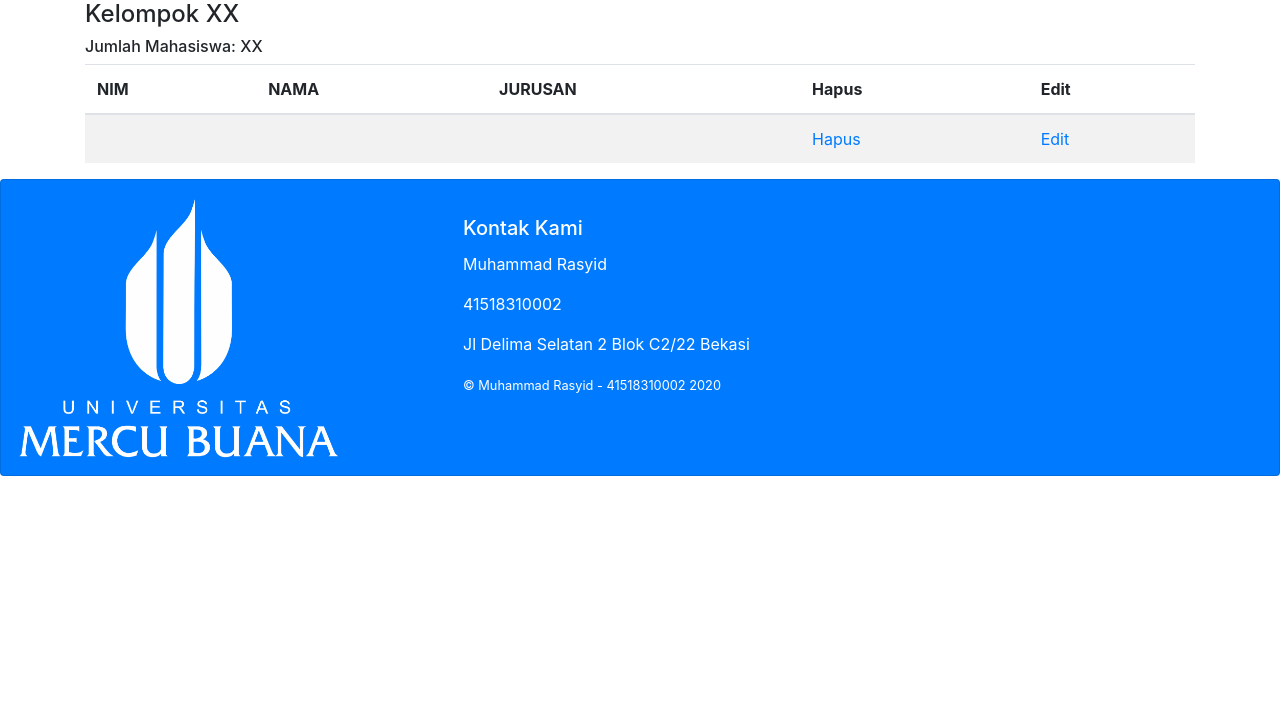
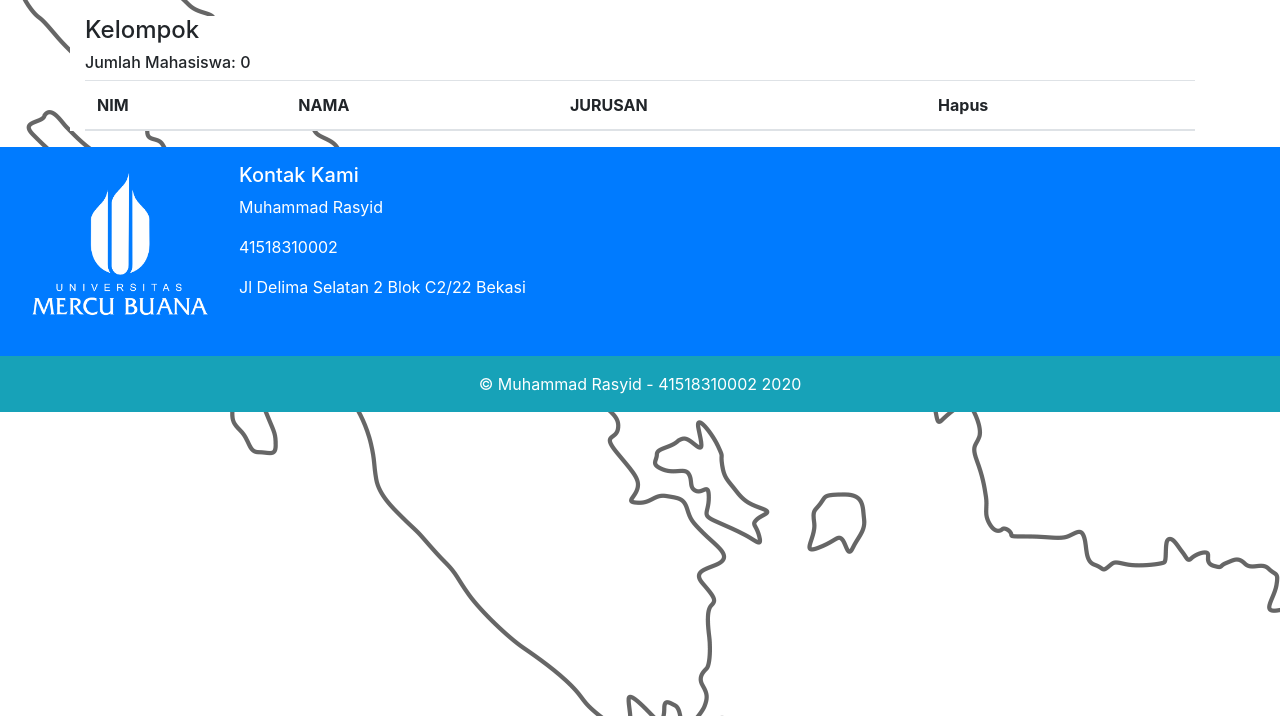
Before and after one commit to muhrasyid21/kkn-online, a CodeIgniter app: page /database/admin/daftar_kelompok in a window 1280 px wide. Shown: the part 66-782 px from the top of the page. Run offline with CodeIgniter, Linux system fonts and the light colour scheme; a user stored in the database is signed in; data comes from the database, SQL or seed files in the repository; lists and menus that the app fills with data are empty.

Commit message:
commit any file

```diff
--- a/application/config/migration.php
+++ b/application/config/migration.php
@@ -11,7 +11,7 @@
 | and disable it back when you're done.
 |
 */
-$config['migration_enabled'] = FALSE;
+$config['migration_enabled'] = TRUE;
 
 /*
 |--------------------------------------------------------------------------
@@ -29,7 +29,7 @@
 |       defaults to 'sequential' for backward compatibility with CI2.
 |
 */
-$config['migration_type'] = 'timestamp';
+$config['migration_type'] = 'sequential';
 
 /*
 |--------------------------------------------------------------------------
--- a/application/controllers/Admin.php
+++ b/application/controllers/Admin.php
@@ -119,9 +119,32 @@
 
     public function daftar_kelompok()
     {
+        $segment = $this->uri->segment('3');
+
         if ($this->session->userdata('admin_data') != null) {
             $data['judul'] = 'Daftar Kelompok';
             $data['admin'] = $this->session->userdata('admin_data');
+            $data['no'] = $segment;
+
+            $nama_kelompok = '';
+            if ($segment == '1') {
+                $nama_kelompok = 'Kelompok 1';
+            }
+            if ($segment == '2') {
+                $nama_kelompok = 'Kelompok 2';
+            }
+            if ($segment == '3') {
+                $nama_kelompok = 'Kelompok 3';
+            }
+            if ($segment == '4') {
+                $nama_kelompok = 'Kelompok 4';
+            }
+            if ($segment == '5') {
+                $nama_kelompok = 'Kelompok 5';
+            }
+
+            $data['data_kelompok'] = $this->kelompok_model->get_by_kelompok($nama_kelompok)->result();
+            $data['jml_mhs'] = $this->kelompok_model->get_by_kelompok($nama_kelompok)->num_rows();
 
             $this->load->view('templates/admin_header', $data);
             $this->load->view('admin/daftar_kelompok');
@@ -186,4 +209,14 @@
             redirect('user');
         }
     }
+
+    public function hapus_data($nim) {
+        $where = array(
+            'nim' => $nim
+        );
+
+        $this->mahasiswa_model->delete($where);
+        $this->session->set_flashdata('success', 'Data berhasil dihapus');
+        redirect('admin/daftar_kelompok/1');
+    }
 }
--- a/application/models/Kelompok_model.php
+++ b/application/models/Kelompok_model.php
@@ -1,10 +1,11 @@
 <?php
 class Kelompok_model extends CI_Model {
 
-    public function get_kelompok() {
+    public function get_by_kelompok($where) {
         $this->db->select('*');
         $this->db->from('kelompok');
-        $this->db->join('mahasiswa', 'kelompok.nim_mahasiswa = mahasiswa.nim');
+        $this->db->join('mahasiswa', 'kelompok.nim = mahasiswa.nim');
+        $this->db->where('kelompok.nama', $where);
         return $this->db->get();
     }
 
--- a/application/models/Mahasiswa_model.php
+++ b/application/models/Mahasiswa_model.php
@@ -9,4 +9,9 @@
         $this->db->select('nim');
         return $this->db->get('mahasiswa');
     }
+
+    public function delete($where) {
+        $this->db->where($where);
+        $this->db->delete('mahasiswa');
+    }
 }
--- a/application/views/admin/daftar_kelompok.php
+++ b/application/views/admin/daftar_kelompok.php
@@ -1,6 +1,11 @@
-<div class="container">
-    <h4>Kelompok XX</h4>
-    <h6>Jumlah Mahasiswa: XX</h6>
+<div class="container bg-white my-3">
+    <?php if (isset($_SESSION['success'])) : ?>
+        <div class="alert alert-success">
+            <?php echo $_SESSION['success']; ?>
+        </div>
+    <?php endif; ?>
+    <h4>Kelompok <?php echo $no; ?></h4>
+    <h6>Jumlah Mahasiswa: <?php echo $jml_mhs; ?></h6>
     <table class="table table-striped">
     <thead>
         <tr>
@@ -8,17 +13,42 @@
             <th scope="col">NAMA</th>
             <th scope="col">JURUSAN</th>
             <th scope="col">Hapus</th>
-        <th scope="col">Edit</th>
         </tr>
     </thead>
     <tbody>
+        <?php foreach($data_kelompok as $kelompok) : ?>
             <tr>
-        <th></th>
-        <td></td>
-        <td></td>
-        <td> <a href="#">Hapus</a></td>
-        <td> <a href="#">Edit</a></td>
+                <th><?php echo $kelompok->nim; ?></th>
+                <td><?php echo $kelompok->nama; ?></td>
+                <td><?php echo $kelompok->jurusan; ?></td>
+                <td>
+                    <a href="" class="dropdown-item" data-toggle="modal" data-target="#deleteModal">Hapus</a>
+
+                    <div class="modal fade" id="deleteModal" tabindex="-1" role="dialog" aria-labelledby="deleteModalLabel" aria-hidden="true">
+                        <div class="modal-dialog" role="document">
+                        <div class="modal-content">
+                            <div class="modal-header bg-danger text-white">
+                            <h5 class="modal-title" id="deleteModalLabel">Hapus</h5>
+                            <button type="button" class="close" data-dismiss="modal" aria-label="Close">
+                                <span aria-hidden="true">&times;</span>
+                            </button>
+                            </div>
+                            <div class="modal-body">
+                            Are you sure wanna delete?
+                            </div>
+                            <div class="modal-footer">
+                            <button type="button" class="btn btn-outline-secondary" data-dismiss="modal">Close</button>
+                            <a href="<?php
+                            echo base_url('admin/hapus_data/');
+                            echo $kelompok->nim;
+                            ?>" class="btn btn-outline-danger">Hapus</a>
+                            </div>
+                        </div>
+                        </div>
+                    </div>
+                </td>
             </tr>
+        <?php endforeach; ?>
     </tbody>
     </table>
 </div>
--- a/application/views/admin/data_relasi.php
+++ b/application/views/admin/data_relasi.php
@@ -1,4 +1,4 @@
-<div class="container">
+<div class="container bg-white">
     <form action="<?= base_url('admin/data_relasi'); ?>" method="post">
         <?php if (isset($_SESSION['success'])) : ?>
             <div class="alert alert-success">
--- a/application/views/admin/registrasi.php
+++ b/application/views/admin/registrasi.php
@@ -1,4 +1,4 @@
-<div class="container my-3">
+<div class="container my-3 bg-white">
     <h3>Registrasi KKN</h3>
     <h5>Silahkan masukkan biodata Anda</h5>
     <form action="<?= base_url('admin/registrasi'); ?>" method="post">
--- a/application/views/home/index.php
+++ b/application/views/home/index.php
@@ -1,14 +1,14 @@
 <div class="container my-3">
-    <div class="card">
+    <div class="card " style="height: 400px; ">
         <div class="card-header">
             KKN Online
         </div>
-    <div class="card-body">
+        <div class="card-body my-5">
             <h5 class="card-title">Beranda</h5>
             <p class="card-text">Selamat Datang di website KKN Online.</p>
             <p>Dimana Kalian tidak perlu lagi untuk mengantri saat mengajukan pendaftaran KKN secara manual,</p>
             <p>Kalian cukup melakukan registrasi disini, kalian akan mendapatkan lokasi KKN secara otomatis.</p>
-        <a href="#" class="btn btn-primary">Registrasi</a>
+            <a>Silahkan klik <strong>Registrasi</strong> pada menu bar di atas.</a>
         </div>
     </div>
 </div>
--- a/application/views/templates/admin_header.php
+++ b/application/views/templates/admin_header.php
@@ -8,7 +8,7 @@
 
     <title><?php echo $judul; ?></title>
   </head>
-  <body>
+  <body background="<?= base_url('assets/images/indonesia-bg.png');?>">
 
     <nav class="navbar navbar-expand-lg navbar-dark bg-primary" >
         <div class="container">
@@ -31,11 +31,11 @@
                         Daftar Kelompok
                         </a>
                         <div class="dropdown-menu" aria-labelledby="navbarDropdown">
-                        <a class="dropdown-item" href="<?= base_url(); ?>admin/daftar_kelompok">Kelompok 1</a>
-                        <a class="dropdown-item" href="<?= base_url(); ?>admin/daftar_kelompok">Kelompok 2</a>
-                        <a class="dropdown-item" href="<?= base_url(); ?>admin/daftar_kelompok">Kelompok 3</a>
-                        <a class="dropdown-item" href="<?= base_url(); ?>admin/daftar_kelompok">Kelompok 4</a>
-                        <a class="dropdown-item" href="<?= base_url(); ?>admin/daftar_kelompok">Kelompok 5</a>
+                        <a class="dropdown-item" href="<?= base_url(); ?>admin/daftar_kelompok/1">Kelompok 1</a>
+                        <a class="dropdown-item" href="<?= base_url(); ?>admin/daftar_kelompok/2">Kelompok 2</a>
+                        <a class="dropdown-item" href="<?= base_url(); ?>admin/daftar_kelompok/3">Kelompok 3</a>
+                        <a class="dropdown-item" href="<?= base_url(); ?>admin/daftar_kelompok/4">Kelompok 4</a>
+                        <a class="dropdown-item" href="<?= base_url(); ?>admin/daftar_kelompok/5">Kelompok 5</a>
                     </li>
                     <li class="nav-item">
                         <a class="nav-link active" href="<?= base_url(); ?>admin/data_relasi">Data Relasi</a>
--- a/application/views/templates/footer.php
+++ b/application/views/templates/footer.php
@@ -1,20 +1,18 @@
+  <footer class="font-small bg-primary text-white">
+    <div class="row m-3">
 
-    <div class="card mb-2 bg-primary text-white">
-        <div class="row no-gutters">
-            <div class="col-md-4">
-                <img src="<?= base_url('assets/images/Logo_UMB_Putih_besar.png');?>" class="card-img col-md-10 p-3" alt="logo">
-            </div>
-            <div class="col-md-8 p-3">
-                <div class="card-body">
-                    <h5 class="card-title">Kontak Kami</h5>
-                    <p>Muhammad Rasyid</p>
-                    <p>41518310002</p>
-                    <p>Jl Delima Selatan 2 Blok C2/22 Bekasi</p>
-                    <p><small>© Muhammad Rasyid - 41518310002 2020</small></p>
-                </div>
-            </div>
-        </div>
+      <div class="col-md-3 col-lg-2 my-4">
+        <img src="<?= base_url('assets/images/Logo_UMB_Putih_besar.png');?>" class="img-fluid" alt="logo">
+      </div>
+      <div class="col-md-9 col-lg-10 my-3">
+        <h5>Kontak Kami</h5>
+        <p>Muhammad Rasyid</p>
+        <p>41518310002</p>
+        <p>Jl Delima Selatan 2 Blok C2/22 Bekasi</p>
+      </div>
     </div>
+    <div class="text-center py-3 bg-info">© Muhammad Rasyid - 41518310002 2020</div>
+  </footer>
 
     <div class="modal fade" id="logoutModal" tabindex="-1" role="dialog" aria-labelledby="logoutModalLabel" aria-hidden="true">
     <div class="modal-dialog" role="document">
--- a/application/views/templates/user_header.php
+++ b/application/views/templates/user_header.php
@@ -8,7 +8,7 @@
 
     <title><?php echo $judul; ?></title>
   </head>
-  <body>
+  <body background="<?= base_url('assets/images/indonesia-bg.png');?>">
 
   <nav class="navbar navbar-expand-lg navbar-dark bg-primary" >
         <div class="container">
--- a/application/views/user/registrasi.php
+++ b/application/views/user/registrasi.php
@@ -1,4 +1,4 @@
-<div class="container my-3">
+<div class="container my-3 bg-white">
     <h3>Registrasi KKN</h3>
     <h5>Silahkan masukkan biodata Anda</h5>
     <form action="<?= base_url('user/registrasi'); ?>" method="post">
```
Also changed, not shown: application/controllers/User.php (+33 -4 lines), application/views/user/daftar_kelompok.php (+9 -7 lines), assets/images/indonesia-bg.png (added). Lines whose indentation alone changed are shown as unchanged.
